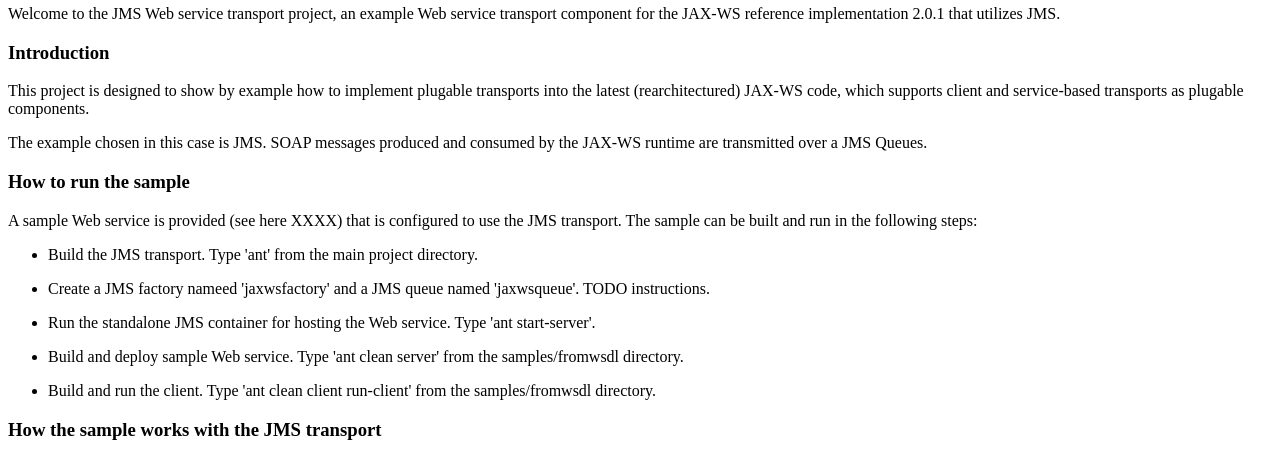
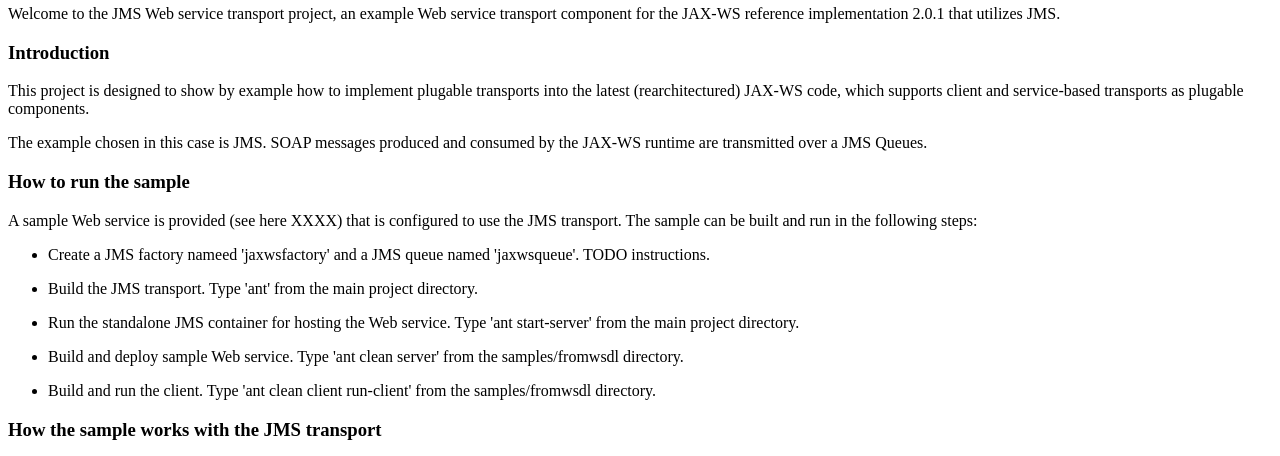
Before and after one commit to metteo/jaxws-jms, a plain HTML site: page trunk/www/index.html in a window 1280 px wide. Shown: the part 341-797 px from the top of the page. Drawn offline with Linux system fonts and the light colour scheme.

Commit message:
*** empty log message ***
git-svn-id: https://svn.java.net/svn/jms-ws-transport~svn@20 0468dbd8-557c-e81d-a470-af05de497168

```diff
--- a/trunk/www/index.html
+++ b/trunk/www/index.html
@@ -66,13 +66,13 @@ and service-based transports as plugable components.</P>
 <P>A sample Web service is provided (see here XXXX) that is configured to use the
 JMS transport. The sample can be built and run in the following steps:</P>
 <UL>
-    <LI><P>Build the JMS transport.
-Type 'ant' from the main project directory.</P>
     <LI><P>Create a JMS factory nameed 'jaxwsfactory' and a
 JMS queue named 'jaxwsqueue'.
 TODO instructions.
+    <LI><P>Build the JMS transport.
+Type 'ant' from the main project directory.</P>
     <LI><P>Run the standalone JMS container for hosting the Web service.
-Type 'ant start-server'.</P>
+Type 'ant start-server' from the main project directory.</P>
     <LI><P>Build and deploy sample Web service.
 Type 'ant clean server' from the samples/fromwsdl directory.</P>
     <LI><P>Build and run the client.
```
